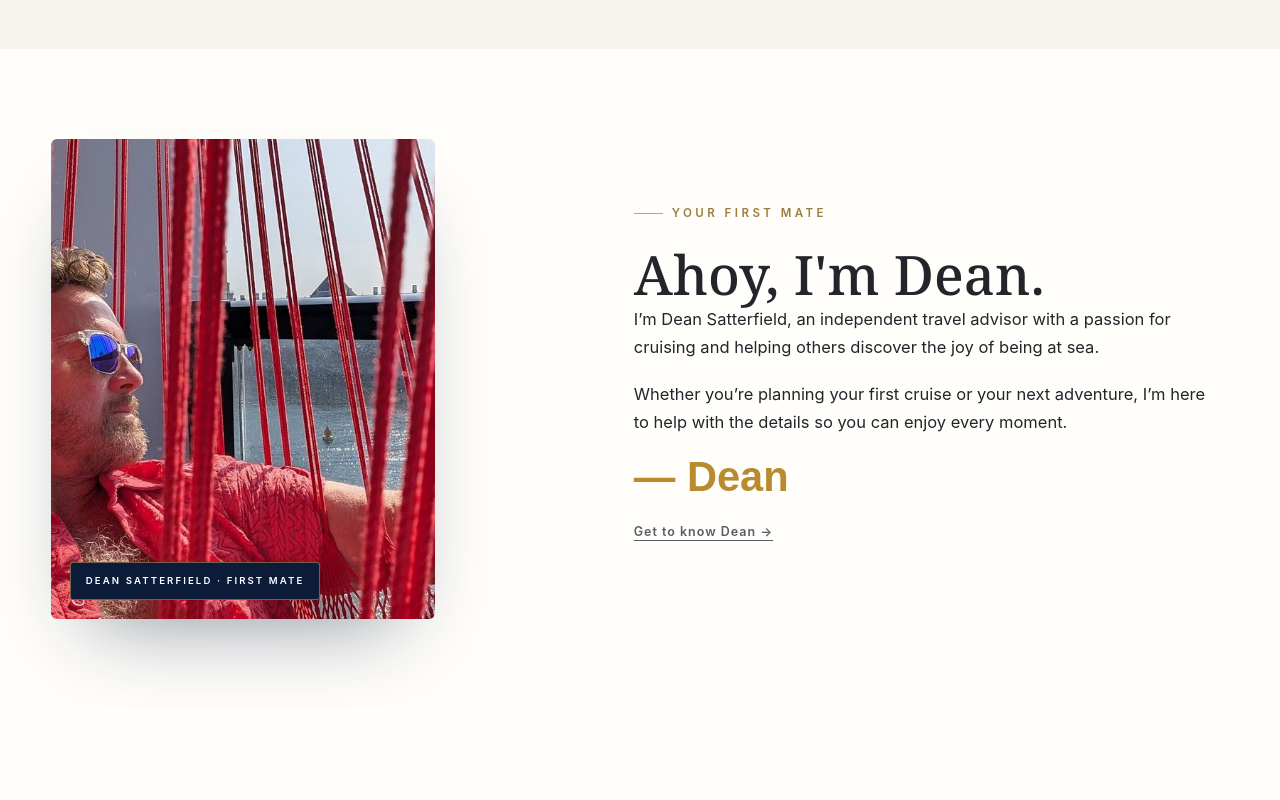
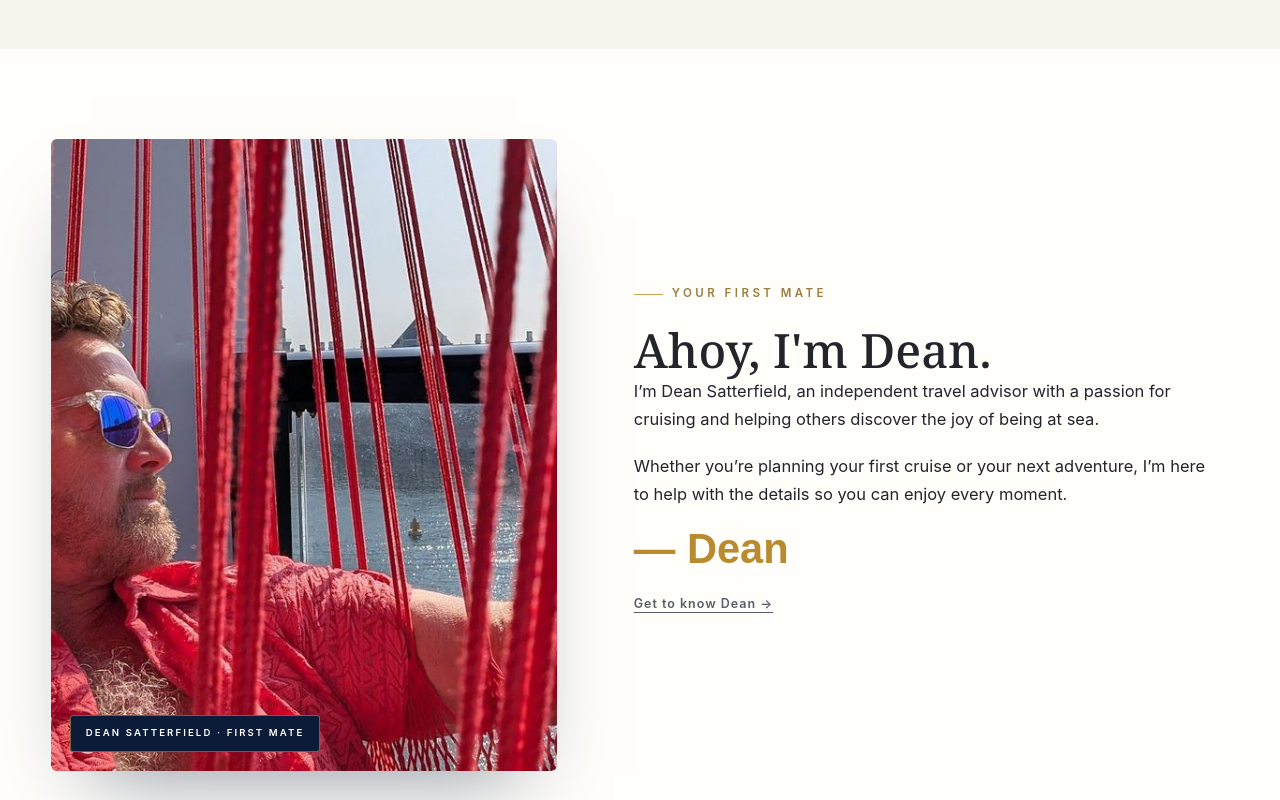
Before and after one commit to deanondeck/deanondeck.github.io, a Next.js app: page / in a window 1280 px wide. Shown: the part 2480-3280 px from the top of the page. Built offline with nearby package versions, Linux system fonts and the light colour scheme; a web font is replaced by a local one.

Commit message:
Improve balance of Dean introduction photo and heading

```diff
--- a/src/app/globals.css
+++ b/src/app/globals.css
@@ -2297,3 +2297,9 @@ body { background: var(--paper); color: var(--ink-on-paper); }
 @media (max-width: 600px) {
   #philosophy .sec-head .h-lg { font-size: clamp(1.8rem, 7vw, 2.3rem); }
 }
+
+/* Homepage Dean introduction balance */
+@media (min-width: 901px) {
+  #difference .about-photo { max-height: none; }
+  #difference .about-body .h-lg { font-size: clamp(2.2rem, 3.7vw, 3.05rem); }
+}
```
